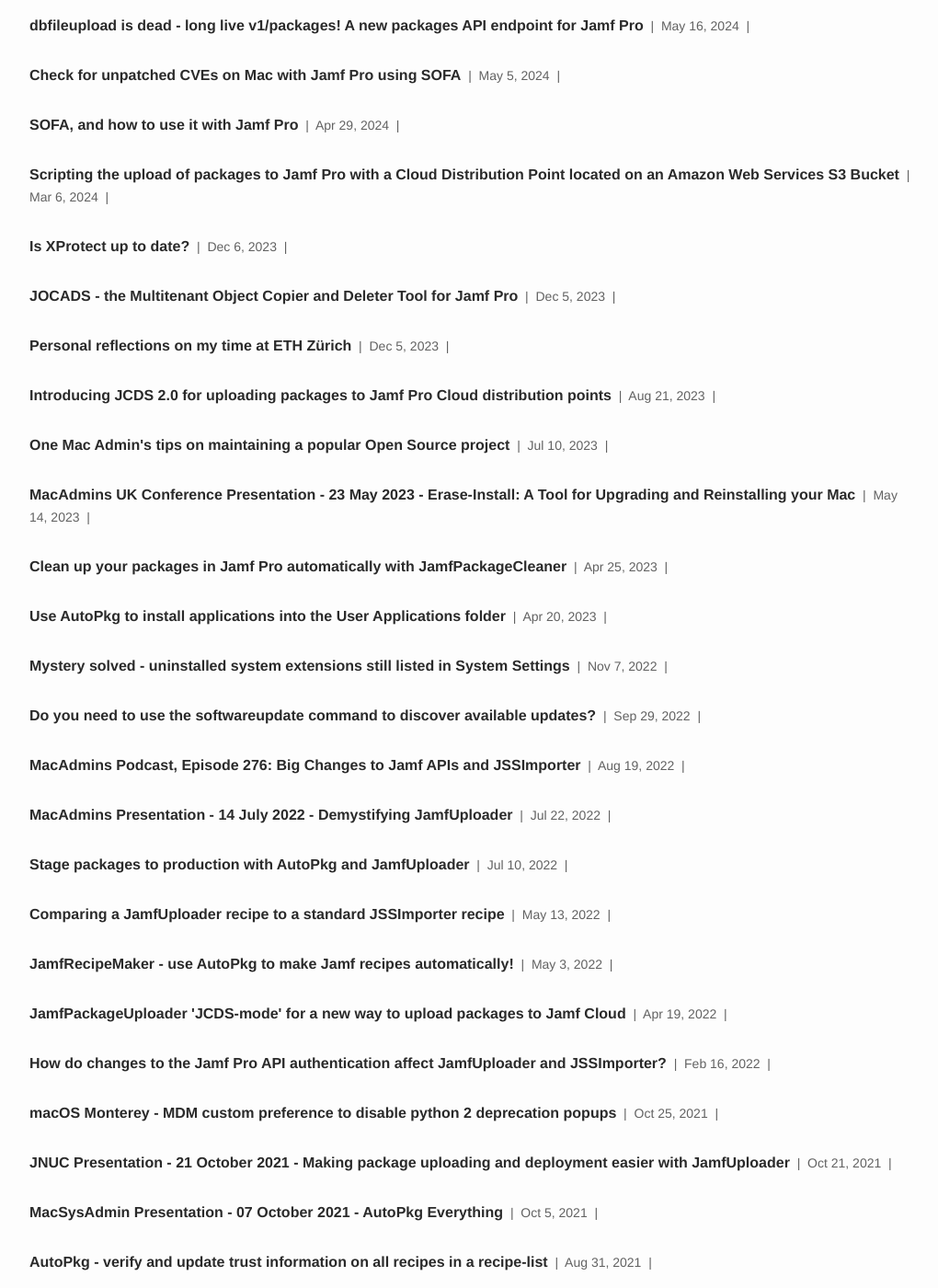
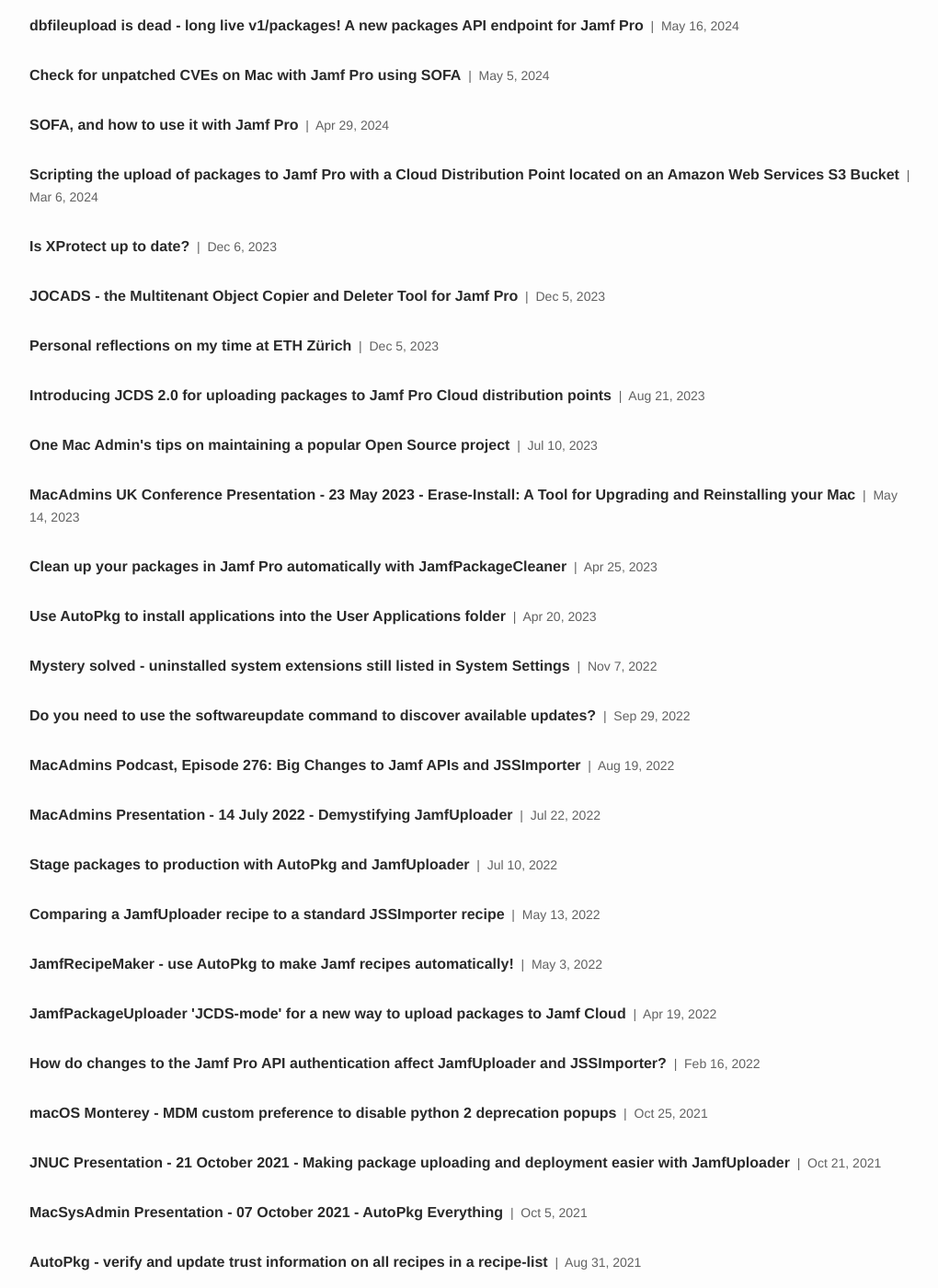
Before and after one commit to grahampugh/grahampugh.github.io, a Jekyll site: the page built from archives/index.html, in a window 1280 px wide and 1400 px high, scrolled down 616 px. Shown: the whole window at 92% size, without its empty margins (126-1146 px from the left). Built offline with Jekyll 4.4.1, drawn with Linux system fonts in a browser that asks for light colours; comment, search, counter and statistics services are not loaded; some of the changed text lies outside the part shown.

Commit message:
remove disqus links

```diff
--- a/_layouts/default.html
+++ b/_layouts/default.html
@@ -16,7 +16,6 @@
 
     {% include footer.html %}
 
-    <script id="dsq-count-scr" src="//grahamrpugh.disqus.com/count.js" async></script>
   </body>
 
 </html>
--- a/archives/index.html
+++ b/archives/index.html
@@ -9,8 +9,7 @@
          <li>
             <span class="post-meta">
                <a class="post-link" href="{{ post.url | prepend: site.baseurl }}">{{ post.title }}</a> &nbsp;|&nbsp;
-               {{ post.date | date: "%b %-d, %Y" }} &nbsp;|&nbsp;
-               <a class="post-meta" href="{{ post.url }}#disqus_thread" data-disqus-identifier="{{post.url}}"></a>
+               {{ post.date | date: "%b %-d, %Y" }}</a>
             </span>
          </li>
       {% endfor %}
```
